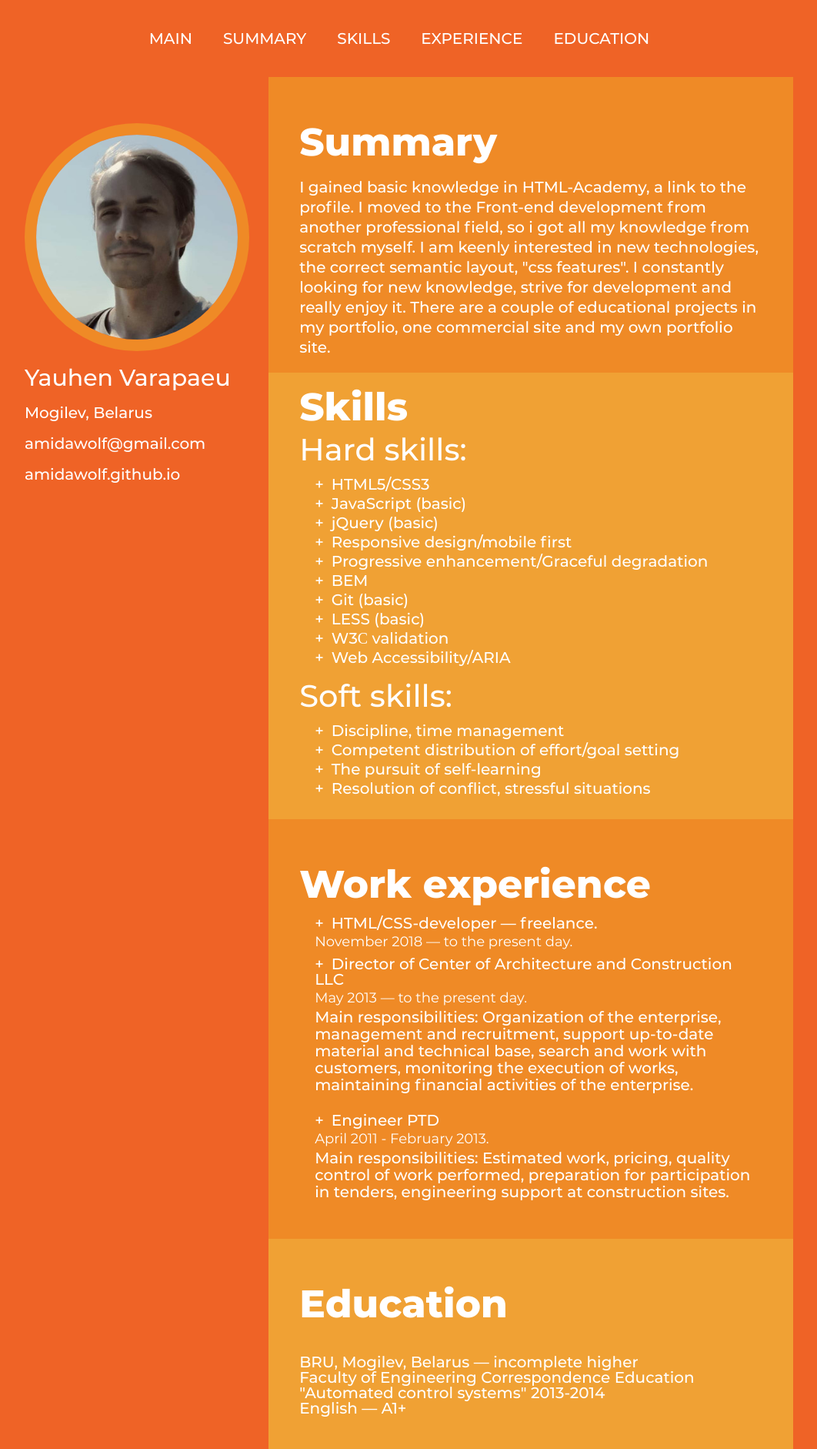
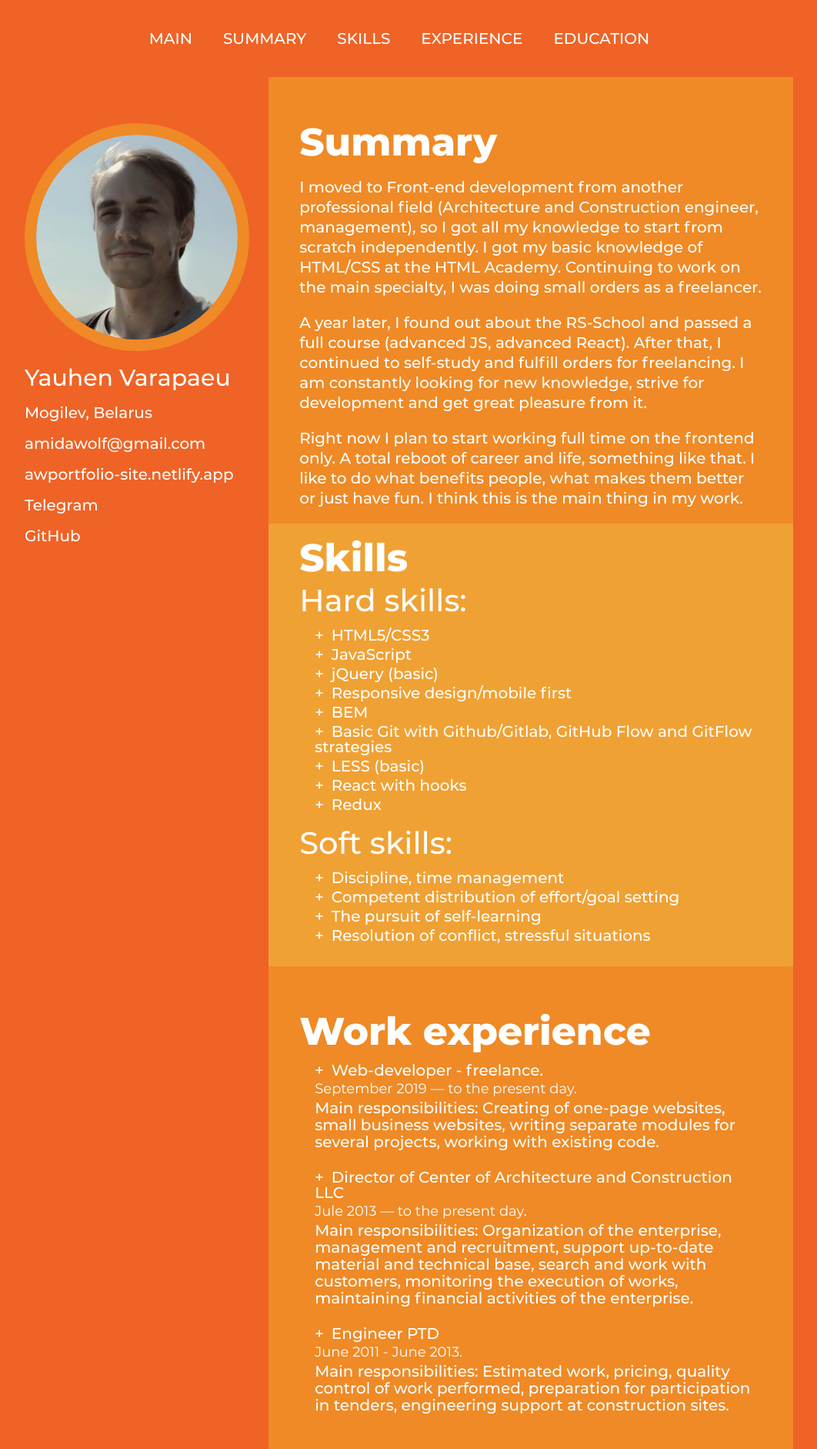
Before and after one commit to AmidaWolf/rsschool-2019Q1-cv, a plain HTML site: page index.html in a window 1280 px wide. Shown: the top 1882 px of the page at 77% size, without its empty margins (121-1183 px from the left). Drawn offline with Linux system fonts and the light colour scheme.

Commit message:
refactor: update info

```diff
--- a/assets/css/main.css
+++ b/assets/css/main.css
@@ -53,7 +53,7 @@ body {
   height: 100%;
   width: 100%;
 
-  font-family: 'Montserrat';
+  font-family: 'Montserrat', serif;
   color: #ffffff;
   font-size: 20px;
   font-weight: 500;
@@ -176,10 +176,6 @@ body {
   box-shadow: 0 2px 0  #ffffff;
 }
 
-.link:visited {
-  color: #858585;
-}
-
 .section-wrapper {
   display: flex;
   flex-direction: column;
--- a/index.html
+++ b/index.html
@@ -33,17 +33,62 @@
         <img class="main__photo" src="assets/images/photo.jpg" width="320" height="325" alt="Yauhen Varapaeu">
         <h1 class="main__title">Yauhen Varapaeu</h1>
         <p class="main__text">Mogilev, Belarus</p>
-        <a class="main__email-link link" href="mailto:amidawolf@gmail.com">amidawolf@gmail.com</a>
-        <a class="main__site-link link" href="https://amidawolf.github.io">amidawolf.github.io</a>
+        <a
+                class="main__email-link link"
+                href="mailto:amidawolf@gmail.com"
+                target="_blank"
+                rel="noreferrer"
+        >
+          amidawolf@gmail.com
+        </a>
+        <a
+                class="main__site-link link"
+                href="https://awportfolio-site.netlify.app/"
+                target="_blank"
+                rel="noreferrer"
+        >
+          awportfolio-site.netlify.app
+        </a>
+        <a
+                class="link"
+                href="https://t.me/AmidaWolf"
+                target="_blank"
+                rel="noreferrer"
+        >
+          Telegram
+        </a>
+        <a
+                class="link"
+                href="https://github.com/AmidaWolf"
+                target="_blank" rel="noreferrer"
+        >
+          GitHub
+        </a>
       </aside>
 
       <div class="section-wrapper">
         <section class="summary section">
           <a id="summary"></a>
           <h2 class="summary__title title">Summary</h2>
-          <p class="summary__text">I gained basic knowledge in HTML-Academy, a link to the <a class="link" href="https://htmlacademy.ru/profile/id643017">profile</a>. I moved to the Front-end development from another professional field, so i got all my knowledge
-            from scratch myself. I am keenly interested in new technologies, the correct semantic layout, "css features". I constantly looking for new knowledge, strive for development and really enjoy it. There are a couple of educational projects in
-            my portfolio, one commercial site and my own portfolio site.</p>
+          <p class="summary__text">
+            I moved to Front-end development from another professional field
+            (Architecture and Construction engineer, management),
+            so I got all my knowledge to start from scratch independently.
+            I got my basic knowledge of HTML/CSS at the HTML Academy.
+            Continuing to work on the main specialty, I was doing small orders as a freelancer.
+          </p>
+          <p class="summary__text">
+            A year later, I found out about the RS-School and passed a full course
+            (advanced JS, advanced React). After that,
+            I continued to self-study and fulfill orders for freelancing.
+            I am constantly looking for new knowledge, strive for development and get great pleasure from it.
+          </p>
+          <p class="summary__text">
+            Right now I plan to start working full time on the frontend only.
+            A total reboot of career and life, something like that.
+            I like to do what benefits people, what makes them better or just have fun.
+            I think this is the main thing in my work.
+          </p>
         </section>
 
         <section class="skills section">
@@ -53,15 +98,14 @@
           <h3 class="skills__subtitle">Hard skills:</h3>
           <ul class="skills__list list">
             <li class="list__item">HTML5/CSS3</li>
-            <li class="list__item">JavaScript (basic)</li>
+            <li class="list__item">JavaScript</li>
             <li class="list__item">jQuery (basic)</li>
             <li class="list__item">Responsive design/mobile first</li>
-            <li class="list__item">Progressive enhancement/Graceful degradation</li>
             <li class="list__item">BEM</li>
-            <li class="list__item">Git (basic)</li>
+            <li class="list__item">Basic Git with Github/Gitlab, GitHub Flow and GitFlow strategies </li>
             <li class="list__item">LESS (basic)</li>
-            <li class="list__item">W3С validation</li>
-            <li class="list__item">Web Accessibility/ARIA</li>
+            <li class="list__item">React with hooks</li>
+            <li class="list__item">Redux</li>
           </ul>
 
           <h3 class="skills__subtitle">Soft skills:</h3>
@@ -77,18 +121,24 @@
           <a id="experience"></a>
           <h2 class="experience__title title">Work experience</h2>
           <ul class="experience-list list">
-            <li class="list__item work-item">HTML/CSS-developer — freelance.
-              <p class="work-item__period">November 2018 — to the present day.</p>
+            <li class="list__item work-item">Web-developer - freelance.
+              <p class="work-item__period">September 2019 — to the present day.</p>
+              <p class="work-item__description">Main responsibilities: Creating of one-page websites,
+                small business websites, writing separate modules for several projects,
+                working with existing code.</p>
             </li>
             <li class="list__item work-item">Director of Center of Architecture and Construction LLC
-              <p class="work-item__period">May 2013 — to the present day.</p>
-              <p class="work-item__description">Main responsibilities: Organization of the enterprise, management and recruitment, support up-to-date material and technical base, search and work with customers, monitoring the execution of works,
+              <p class="work-item__period">Jule 2013 — to the present day.</p>
+              <p class="work-item__description">Main responsibilities: Organization of the enterprise,
+                management and recruitment, support up-to-date material and technical base,
+                search and work with customers, monitoring the execution of works,
                 maintaining financial activities of the enterprise.</p>
             </li>
             <li class="list__item work-item">Engineer PTD
-              <p class="work-item__period">April 2011 - February 2013.</p>
-              <p class="work-item__description">Main responsibilities: Estimated work, pricing, quality control of work performed, preparation for
-              participation in tenders, engineering support at construction sites.  </p>
+              <p class="work-item__period">June 2011 - June 2013.</p>
+              <p class="work-item__description">Main responsibilities: Estimated work, pricing,
+                quality control of work performed, preparation for
+              participation in tenders, engineering support at construction sites.</p>
             </li>
           </ul>
         </section>
@@ -98,11 +148,25 @@
           <h2 class="education__title title">Education</h2>
           <p class="education__description">BRU, Mogilev, Belarus — incomplete higher <br>
           Faculty of Engineering Correspondence Education "Automated control systems" 2013-2014  <br>
-          English — A1+</p>
+          English — A2</p>
 
           <h2 class="education__title title">Code examples</h2>
-          <a class="education__link link" href="https://amidawolf.github.io">amidawolf.github.io</a>
-          <a class="education__link link" href="https://github.com/AmidaWolf">github.com/AmidaWolf</a>
+          <a
+                  class="education__link link"
+                  href="https://awportfolio-site.netlify.app/"
+                  target="_blank"
+                  rel="noreferrer"
+          >
+            awportfolio-site.netlify.app
+          </a>
+          <a
+                  class="education__link link"
+                  href="https://github.com/AmidaWolf"
+                  target="_blank"
+                  rel="noreferrer"
+          >
+            github.com/AmidaWolf
+          </a>
         </section>
       </div>
     </div>
@@ -110,7 +174,7 @@
 
   <footer class="footer">
     <div class="wrapper">
-      <p class="footer__text">Yauhen Varapaeu. 2019</p>
+      <p class="footer__text">Yauhen Varapaeu. 2021</p>
     </div>
   </footer>
 
```
